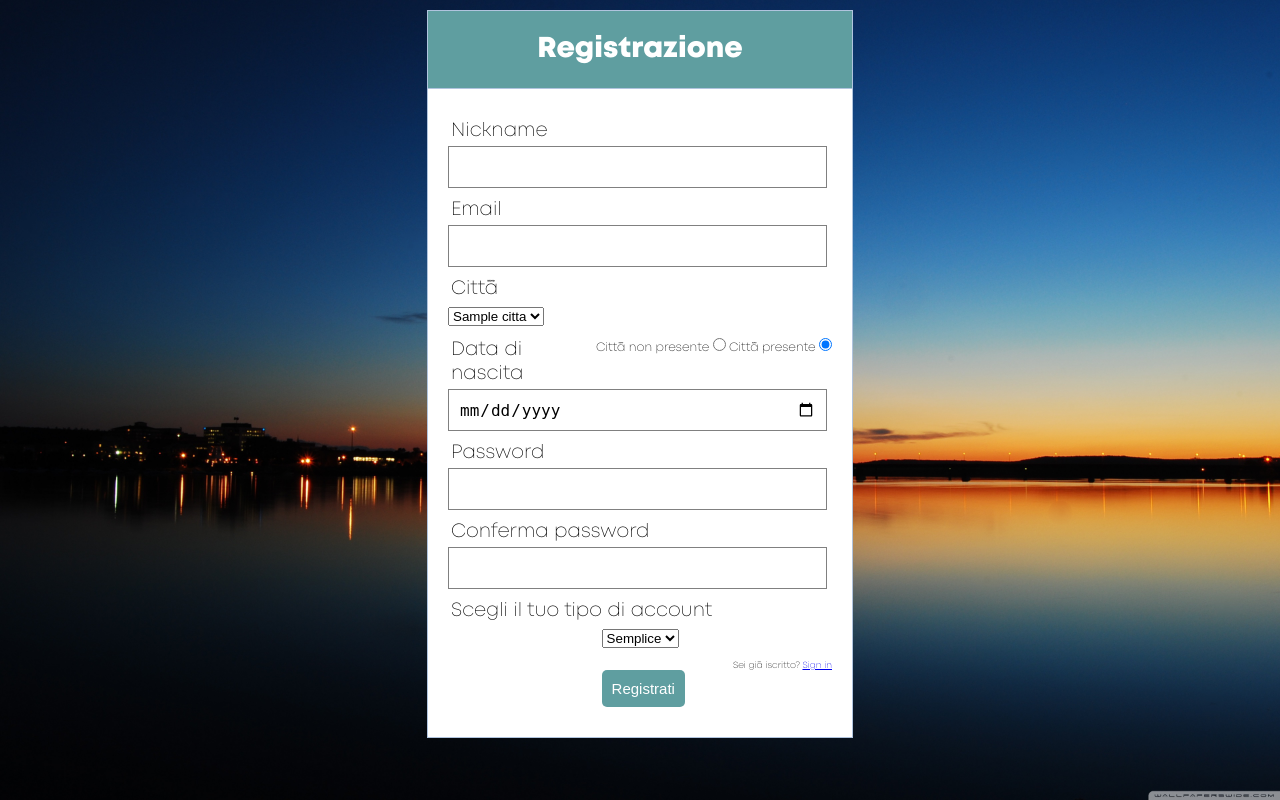
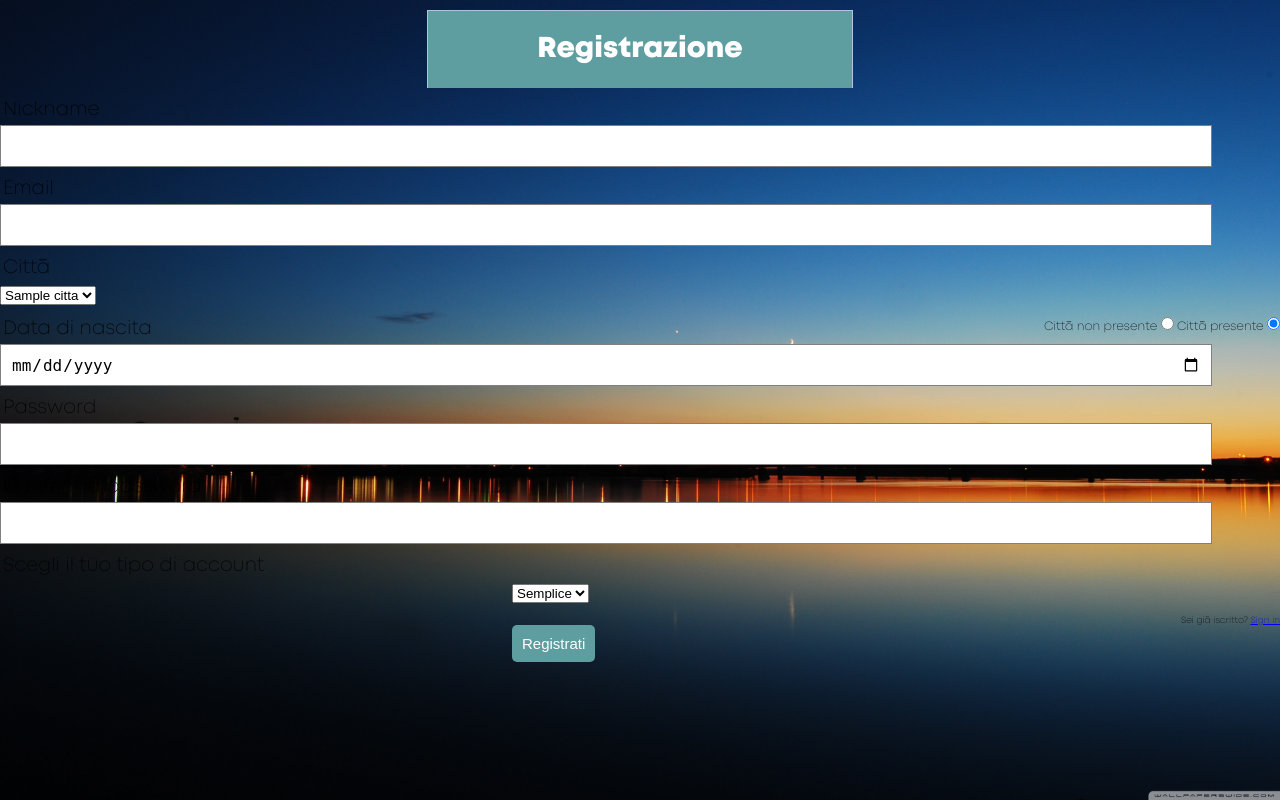
Before and after one commit to joshalva/projalpha, a PHP site: page /register.php in a window 1280 px wide. Run offline with PHP 8.4, Linux system fonts and the light colour scheme; tables that the repository leaves empty or names only in its code hold one stand-in row (values such as "Sample post").

Commit message:
Update style.css

```diff
--- a/style.css
+++ b/style.css
@@ -31,7 +31,7 @@ h1, h2{
 	border-bottom: none;
 	padding: 20px;
 }
-form, .content {
+.form1, .content {
 	width: 30%;
 	margin: 0px auto;
 	padding: 20px;
```
